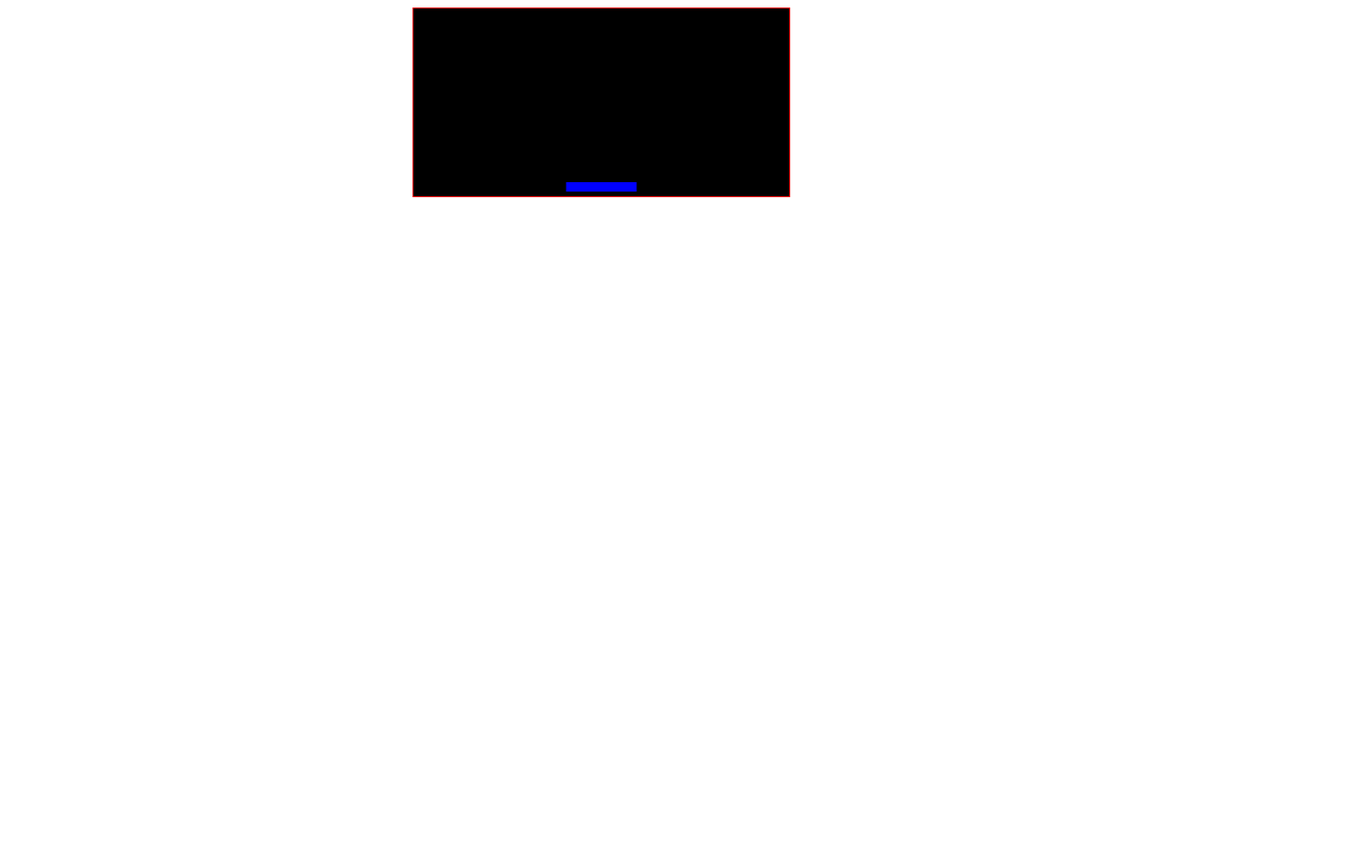
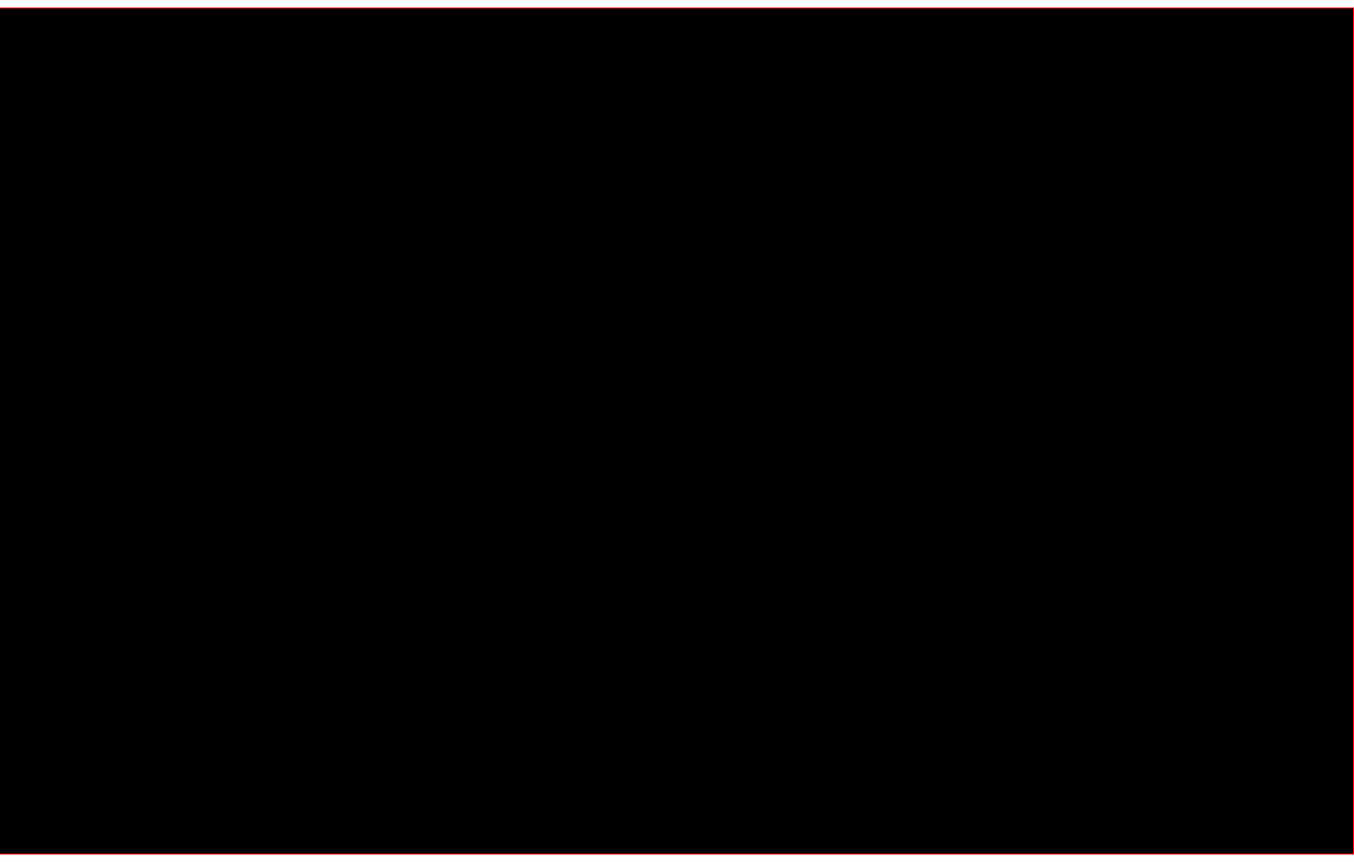
Before and after one commit to MohamedAbdelalim/Breakout, a plain HTML site: page index.html in a window 1280 px wide. Shown: the whole page at 94% size, 1441 px wide, since content can reach past the window. Before the commit the page ends 800 px from the top, so only its background shows below. Drawn offline with Linux system fonts and the light colour scheme.

Commit message:
create branches

```diff
--- a/index.html
+++ b/index.html
@@ -7,8 +7,8 @@
     <link rel="stylesheet" href="main.css">
 </head>
 <body>
-    <canvas id="canvas" width="400" height="200"  ></canvas>
+    <canvas id="canvas" width="1600" height="900"  ></canvas>
     <script type="module" src="game.js" ></script>
-    <script src="./paddle.js" type="module"></script>
+
 </body>
 </html>
--- a/paddle.js
+++ /dev/null
@@ -1,58 +0,0 @@
-const canvas=document.getElementById("canvas")
-const ctx=canvas.getContext("2d")
-
-const paddleWidth = 75, paddleHeight = 10;
-let paddleX = (canvas.width-paddleWidth)/2;
-let paddleY =canvas.height-paddleHeight-5;
-let rightPressed=false, leftPressed=false;
-
-// events effect
-
-document.addEventListener("keydown",e=>{
-  if(e.key=="ArrowRight") rightPressed=true;
-  if(e.key=="ArrowLeft") leftPressed=true;
-});
-document.addEventListener("keyup",e=>{
-  if(e.key=="ArrowRight") rightPressed=false;
-  if(e.key=="ArrowLeft") leftPressed=false;
-});
-
-document.addEventListener("mousemove", e => {
-  let mouseX = e.clientX - canvas.offsetLeft;
-  // e.clientx  detect mouse location on x directory on screen for browser
-  //canvas.offsetLeft detect begining of canvas from left
-
-  paddleX = mouseX - paddleWidth / 2;
-  // to make center of paddle follow up mouse moving
-
-  if (paddleX < 0) paddleX = 0;
-  if (paddleX > canvas.width - paddleWidth) paddleX = canvas.width - paddleWidth;
-});
-
-// paddel shape
-
-function drawPaddle(){
-  ctx.fillStyle="blue";
-  ctx.fillRect(paddleX,paddleY,paddleWidth,paddleHeight);
-}
-
-
-
-
-
-function draw(){
-     ctx.clearRect(0,0,canvas.width,canvas.height);
-     drawPaddle();
-
-
-
-
-  if(rightPressed&&paddleX<canvas.width-paddleWidth) paddleX+=5;
-  if(leftPressed&&paddleX>0) paddleX-=5;
-
-  requestAnimationFrame(draw);
-  // make recall of draw function to can see effictive of moving because canves working as frame after fram like videos
-  // we use it instead of set interval (1 - browser speed ----- 2- the move not clear on screen cutting -----
-  //  3- save energy its stop refreshing if browser not showen not use processor so much )
-}
-draw();
```
Also changed, not shown: 1 other file.
